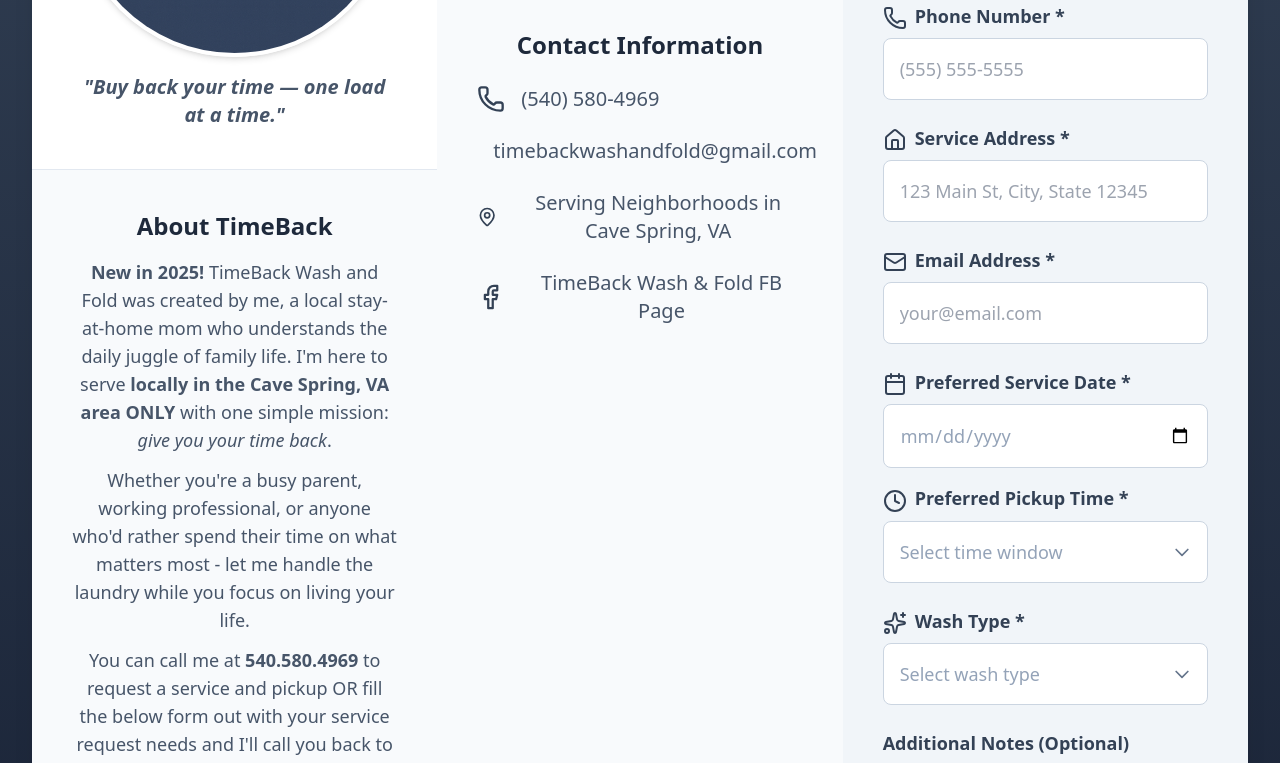
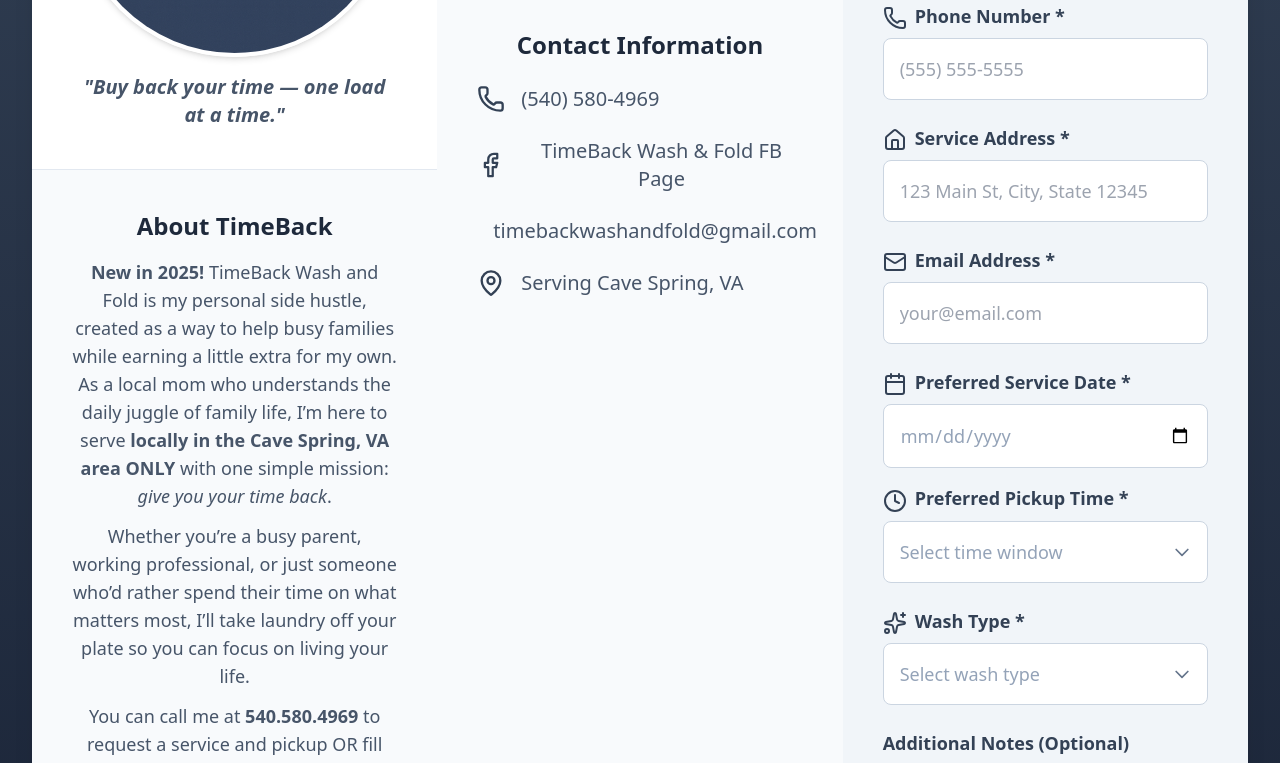
Before and after one commit to bkahl1984/timeback-wash-fold-app, a React (Vite) app: page / in a window 1280 px wide. Shown: the part 340-1103 px from the top of the page. Built offline with nearby package versions, Linux system fonts and the light colour scheme.

Commit message:
fix the about section to say side hustle and remove stay home mom

```diff
--- a/src/components/TimeBackLaundryApp.tsx
+++ b/src/components/TimeBackLaundryApp.tsx
@@ -172,15 +172,14 @@ const TimeBackLaundryApp: React.FC = () => {
             <div className="bg-slate-50 p-6 lg:p-8 xl:p-10 border-t border-slate-200">
               <h2 className="text-lg md:text-xl lg:text-2xl font-semibold text-slate-800 mb-3 lg:mb-4 text-center md:text-left">About TimeBack</h2>
               <p className="text-sm md:text-base lg:text-lg text-slate-600 leading-relaxed">
-                <strong>New in 2025!</strong> TimeBack Wash and Fold was created by me, a local stay-at-home mom who understands the daily juggle of family life.
-                I'm here to serve <strong>locally in the Cave Spring, VA area ONLY</strong> with one simple mission: <em>give you your time back</em>.
+                <strong>New in 2025!</strong> TimeBack Wash and Fold is my personal side hustle, created as a way to help busy families while earning a little extra for my own. As a local mom who understands the daily juggle of family
+                life, I’m here to serve <strong>locally in the Cave Spring, VA area ONLY</strong> with one simple mission: <em>give you your time back</em>.
               </p>
               <p className="text-sm md:text-base lg:text-lg text-slate-600 leading-relaxed mt-3">
-                Whether you're a busy parent, working professional, or anyone who'd rather spend their time on what matters most -
-                let me handle the laundry while you focus on living your life.
+                Whether you’re a busy parent, working professional, or just someone who’d rather spend their time on what matters most, I’ll take laundry off your plate so you can focus on living your life.
               </p>
               <p className="text-sm md:text-base lg:text-lg text-slate-600 leading-relaxed mt-3">
-                You can call me at <strong>540.580.4969</strong> to request a service and pickup OR fill the below form out with your service request needs and I'll call you back to confirm within 24 hours.
+                You can call me at <strong>540.580.4969</strong> to request a service and pickup OR fill the below form out with your service request needs and I'll call you back to confirm.
               </p>
             </div>
 
@@ -233,19 +232,19 @@ const TimeBackLaundryApp: React.FC = () => {
                   <span className="md:text-lg lg:text-xl">(540) 580-4969</span>
                 </div>
                 <div className="flex items-center space-x-3 lg:space-x-4 text-slate-600">
+                  <Facebook className="w-6 h-6 lg:w-7 lg:h-7 text-slate-700" />
+                  <a className="hover:underline" target="_blank" href="https://www.facebook.com/timebackwashandfold">
+                    <span className="md:text-lg lg:text-xl">TimeBack Wash & Fold FB Page</span>
+                  </a>
+                </div>
+                <div className="flex items-center space-x-3 lg:space-x-4 text-slate-600">
                   <Mail className="w-6 h-6 lg:w-7 lg:h-7 text-slate-700" />
                   <span className="md:text-lg lg:text-xl">timebackwashandfold@gmail.com</span>
                 </div>
                 <div className="flex items-center space-x-3 lg:space-x-4 text-slate-600">
                   <MapPin className="w-6 h-6 lg:w-7 lg:h-7 text-slate-700" />
-                  <span className="md:text-lg lg:text-xl">Serving Neighborhoods in Cave Spring, VA</span>
+                  <span className="md:text-lg lg:text-xl">Serving Cave Spring, VA</span>
                 </div>
-                <div className="flex items-center space-x-3 lg:space-x-4 text-slate-600">
-                  <Facebook className="w-6 h-6 lg:w-7 lg:h-7 text-slate-700" />
-                  <a className="hover:underline" target="_blank" href="https://www.facebook.com/timebackwashandfold">
-                    <span className="md:text-lg lg:text-xl">TimeBack Wash & Fold FB Page</span>
-                  </a>
-              </div>
               </div>
             </div>
           </div>
```
